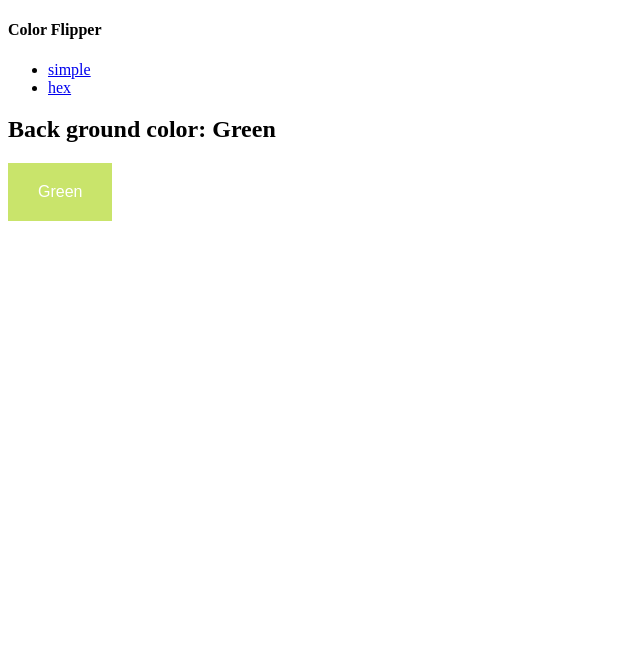
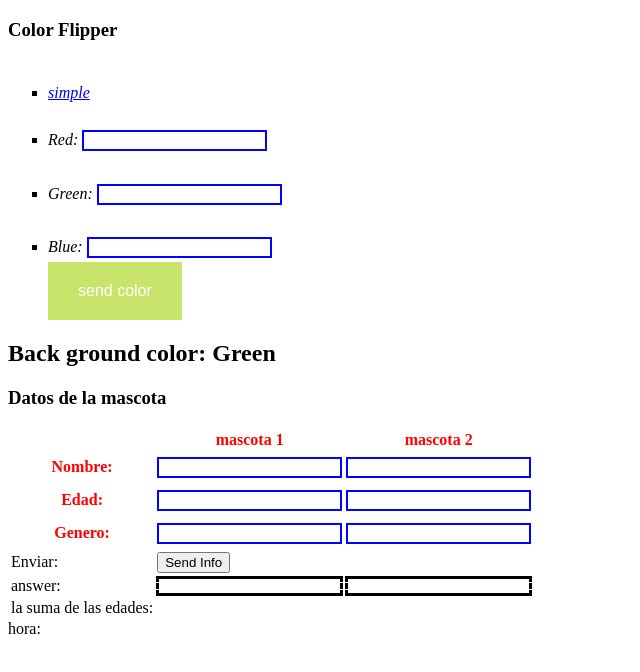
Before and after one commit to Luis210380/ProjectsJS, a plain HTML site: page ProjectsJs/index.html in a window 1280 px wide. Shown: the whole page, without its empty margins (0-640 px from the left). Drawn offline with Linux system fonts and the light colour scheme.

Commit message:
change 281122

```diff
--- a/ProjectsJs/Scripts/script.js
+++ b/ProjectsJs/Scripts/script.js
@@ -1,11 +1,18 @@
 //const prompt = require('prompt-sync')(); // to obtain info from the console terminal
 
-function changeColor(){
- var red = String(Math.random() * 255);
- var green = String(Math.random() * 255);
- var blue = String(Math.random() * 255);
- newColor = "rgb(" + red + ", " + green + ", " + blue + ")";
- document.getElementById("btn1").style.backgroundColor = newColor;
+//function changeColor(){
+  informColor = () =>{
+    let red = document.getElementById("Red").value;
+    let green = document.getElementById("Green").value;
+    let blue = document.getElementById("Blue").value;
+    changeColor(red,green,blue);
+  }
+  changeColor = (red,green,blue) =>{
+ //let red = String(Math.random() * 255);
+ //let green = String(Math.random() * 255);
+ //let blue = String(Math.random() * 255);
+ newColor = `rgb(${red},${green},${blue})`;
+ document.getElementById("btn0").style.backgroundColor = newColor;
  alert("the RGB color is: " + newColor);
 
  red = Number(red);
@@ -14,12 +21,48 @@ function changeColor(){
   //alert("the red color is: " + Red + " the green color is: " + Green + " the blue color is: " + Blue);
   if(red >= green && red >= blue){
     document.getElementById("newColor").innerText = "Red";
-    document.getElementById("btn1").textContent = "Red";
+    document.getElementById("btn0").textContent = "Red";
   }else if(green >= red && green >= blue){
     document.getElementById("newColor").innerText = "Green";
-    document.getElementById("btn1").textContent = "Green";
+    document.getElementById("btn0").textContent = "Green";
   }else if(blue >= red && blue >= green){
     document.getElementById("newColor").innerText = "Blue";
-    document.getElementById("btn1").textContent = "Blue";
+    document.getElementById("btn0").textContent = "Blue";
   }
 }
+
+  class Animal{
+    constructor(nombre,edad){
+      this.nombre = nombre;
+      this.edad = edad;
+    }
+  }
+  class Mascota extends Animal{
+    constructor(nombre,edad,genero){
+      super(nombre,edad);
+      this.genero = genero;
+    }
+    hablar(id){
+      document.getElementById(id).textContent = `Hola soy ${this.nombre}, soy ${this.genero} y tengo ${this.edad} años`;
+    }
+  }
+  function claffMascota(){
+
+    nombre1 = document.getElementById("nameMascota1").value;
+    edad1 = document.getElementById("ageMascota1").value;
+    genero1 = document.getElementById("genre1").value;
+    nombre2 = document.getElementById("nameMascota2").value;
+    edad2 = document.getElementById("ageMascota2").value;
+    genero2 = document.getElementById("genre2").value;
+    const pio = new Mascota(nombre1,edad1,genero1);
+    const mara = new Mascota(nombre2,edad2,genero2);
+    console.log(pio);
+    pio.hablar("saludo1");
+    mara.hablar("saludo2");
+    let fecha = new Date();
+    const meses = ['yan', 'feb', 'mar', 'apr', 'may', 'jun', 'jul', 'aug', 'sep', 'oct', 'nov', 'dec'];
+    document.getElementById("hora").textContent = `${fecha.getFullYear()},${meses[fecha.getMonth()]},${fecha.getDay()}`;
+    document.getElementById("sumaEdades").textContent = `${Math.pow(edad1,2)}`;
+    let pruebaEdad = "Se espera que Pio sea mayor que Mara";
+    console.assert(edad1>edad2,{edad1,edad2,pruebaEdad});
+}
--- a/ProjectsJs/Styles/Style.css
+++ b/ProjectsJs/Styles/Style.css
@@ -1,4 +1,4 @@
-.btn1 {
+#btn0 {
   background-color: #c9e46b; /* Green */
   font-size: 16px;
   border: none;
@@ -8,3 +8,26 @@
   text-decoration: none;
   display: inline-block;
 }
+li {
+  padding-top: 2%;
+  font-style: italic;
+  list-style-type: square;
+
+}
+input {
+  border-radius: 0%;
+  border: 2px solid blue;
+  margin: 4px 0;
+}
+#nameMascota{
+  border: 3px solid red;
+}
+th{
+  color:red;
+}
+#saludo1, #saludo2{
+  border-color: black;
+  border-style: solid dashed;
+  font-family: 'Times New Roman',"Serif";
+  color: blue;
+}
--- a/ProjectsJs/index.html
+++ b/ProjectsJs/index.html
@@ -9,20 +9,41 @@
 <body>
   <nav>
     <div class="nav-center">
-      <h4>Color Flipper</h4>
+      <h3>Color Flipper</h3>
       <ul class="nav-links">
         <li><a href="index.html">simple</a></li>
-        <li><a href="hex.html">hex</a></li>
+        <li>Red: <input type=number id="Red"> </li>
+        <li>Green: <input type=number id="Green"></li>
+        <li>Blue: <input type=number id="Blue"></li>
+        <button id="btn0" onclick="informColor()">send color</button>
+
       </ul>
+    </div>
+    <div class="container">
+      <h2>Back ground color: <span id="newColor">Green</span><br/>
+      </span></h2>
     </div>
   </nav>
   <main>
-    <div class="container">
-      <h2>Back ground color: <span id="newColor">Green</span><br/>
-      </span></h2>
-      <button class="btn1" id="btn1" onclick="changeColor()">Green</button>
-    </div>
+<div>
+  <h3>Datos de la mascota</h3>
+  <table>
+    <tr><td></td><th>mascota 1</th><th>mascota 2</th></tr>
+    <tr>
+      <th>Nombre: </th><td><input type="string" id="nameMascota1"></td><td><input type="string" id="nameMascota2"></td>
+    </tr>
+    <tr>
+      <th>Edad: </th><td><input type="number" id="ageMascota1"></td><td><input type="number" id="ageMascota2"></td>
+    </tr>
+    <tr>
+      <th>Genero: </th><td><input type="string" id="genre1"></td><td><input type="string" id="genre2"></td>
+    </tr>
+    <tr><td>Enviar:</td><td><button id="btn1" onclick="claffMascota()">Send Info</button></td></tr>
+    <tr><td>answer:</td><td id="saludo1"></td><td id="saludo2"></td></tr>
+    <tr><td>la suma de las edades:</td><td id="sumaEdades"></td></tr>
+  </table>
+</div>
 
   </main>
-
+  <footer>hora: <a id="hora"></a></footer>
 </body>
```
